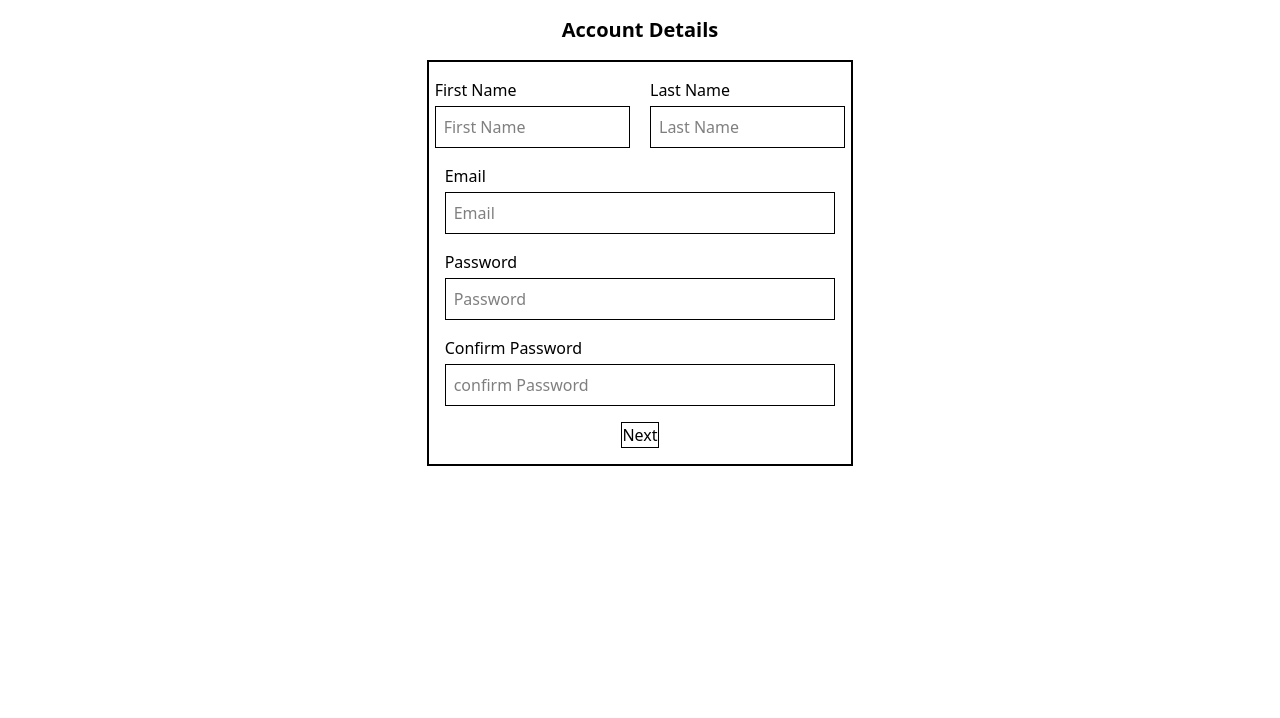
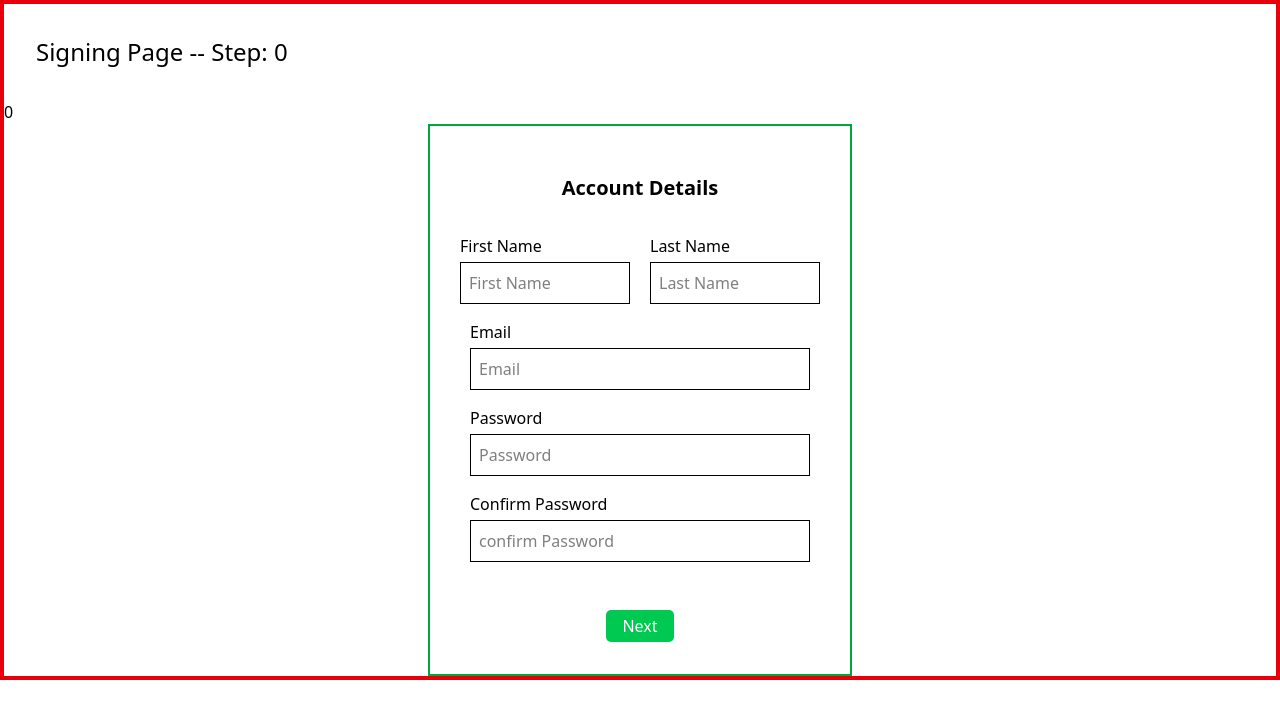
Before and after one commit to Ajmat-Ali/AJX-Creator-Panel, a React (Vite) app: page /signin in a window 1280 px wide. Shown: the top 718 px of the page. Built offline with nearby package versions, Linux system fonts and the light colour scheme.

Commit message:
Feat: Improve multistep form component and implement Data driven UI

```diff
--- a/src/components/steps/Step1Account.jsx
+++ b/src/components/steps/Step1Account.jsx
@@ -1,8 +1,10 @@
 export default function Step1Account() {
   return (
-    <div className="space-y-4 mt-4 flex flex-col items-center">
-      <h2 className="text-xl font-semibold">Account Details</h2>
-      <form className="w-4/12 border-2 border-black p-4">
+    <div className=" mt-4">
+      <h2 className="text-xl text-center font-semibold mb-4">
+        Account Details
+      </h2>
+      <form className="p-4">
         <div className="flex justify-center gap-5 mb-4">
           <div className="flex flex-col gap-1 w-6/12">
             <label htmlFor="firstName">First Name</label>
@@ -51,9 +53,6 @@ export default function Step1Account() {
             className=" border p-2"
           />
         </div>
-        <div className="flex justify-center w-10/12  mt-4 m-auto">
-          <button className="border">Next</button>
-        </div>
       </form>
     </div>
   );
--- a/src/components/steps/Step2Profile.jsx
+++ b/src/components/steps/Step2Profile.jsx
@@ -1,8 +1,8 @@
 function Step2Profile() {
   return (
-    <div className="space-y-4 mt-4 flex flex-col items-center">
-      <h2 className="text-xl font-semibold">Profile Details</h2>
-      <form className="w-4/12 border-2 border-black p-4">
+    <div className="mt-4">
+      <h2 className="text-xl text-center font-semibold">Profile Details</h2>
+      <form className="p-4">
         <div className="flex justify-center gap-5 mb-4">
           <div className="flex flex-col gap-1 w-6/12">
             <label htmlFor="userName">User Name</label>
@@ -37,10 +37,6 @@ function Step2Profile() {
             className="border rounded-4xl w-3/12"
           />
         </div>
-        <div className="flex justify-center gap-4 w-10/12  mt-4 m-auto">
-          <button className="border">Back</button>
-          <button className="border">Next</button>
-        </div>
       </form>
     </div>
   );
--- a/src/components/steps/Step3Preference.jsx
+++ b/src/components/steps/Step3Preference.jsx
@@ -1,8 +1,8 @@
 function Step3Preference() {
   return (
-    <div className="space-y-4 mt-4 flex flex-col items-center">
-      <h2 className="text-xl font-semibold">Preference Details</h2>
-      <form className="w-4/12 border-2 border-black p-4">
+    <div className="mt-4">
+      <h2 className="text-xl text-center font-semibold">Preference Details</h2>
+      <form className="p-4">
         <div className="flex justify-center gap-5 mb-4">
           <div className="flex flex-col gap-1 w-6/12">
             <label htmlFor="userName">Content Goal</label>
@@ -36,10 +36,6 @@ function Step3Preference() {
             <option value="more">more</option>
           </select>
         </div>
-        <div className="flex justify-center gap-4 w-10/12  mt-4 m-auto">
-          <button className="border">Back</button>
-          <button className="border">Next</button>
-        </div>
       </form>
     </div>
   );
--- a/src/pages/Signin.jsx
+++ b/src/pages/Signin.jsx
@@ -1,14 +1,110 @@
-import { useState } from "react";
-import { Outlet } from "react-router";
+import { useReducer, useState } from "react";
+import Step1Account from "../components/steps/Step1Account";
+import Step2Profile from "../components/steps/Step2Profile";
+import Step3Preference from "../components/steps/Step3Preference";
+import Review from "../components/steps/Review";
+
+const initialValue = {
+  currentStep: 0,
+  account: {
+    firstName: "",
+    lastName: "",
+    email: "",
+    password: "",
+    confirmPassword: "",
+  },
+  profile: {
+    userName: "",
+    phoneNumber: "",
+    bio: "",
+    avatar: "",
+  },
+  preference: {
+    contentGoal: "",
+    experience: "beginner",
+    weeklyPostingGoal: "1",
+  },
+};
+
+const reducer = (state, { type, data }) => {
+  switch (type) {
+    case "BACK": {
+      return { ...state, currentStep: data - 1 };
+    }
+    case "NEXT": {
+      return { ...state, currentStep: data + 1 };
+    }
+    case "ACCOUNT": {
+      return { ...state, ...state.account };
+    }
+    case "PROFILE": {
+      return { ...state, ...state.profile };
+    }
+    case "PREFERENCE": {
+      return { ...state, ...state.preference };
+    }
+    default: {
+      throw Error("Unknown action: " + type);
+    }
+  }
+};
+
 function Signin() {
-  const [formData, setFormData] = useState({
-    account: {},
-    profile: {},
-    preference: {},
-  });
+  const [formData, dispatch] = useReducer(reducer, initialValue);
+
+  const [step, setStep] = useState(0);
+  const formSteps = [
+    { name: "Step1Account", component: Step1Account },
+    { name: "Step2Profile", component: Step2Profile },
+    { name: "Step3Preference", component: Step3Preference },
+    { name: "Review", component: Review },
+  ];
+
+  const handleStep = (text) => {
+    if (text === "BACK") {
+      setStep((pre) => pre - 1);
+    } else {
+      setStep((pre) => pre + 1);
+    }
+    dispatch({
+      type: text,
+      data: step,
+    });
+  };
+
+  const ActiveStep = formSteps[step].component;
   return (
-    <div>
-      <Outlet />
+    <div className=" border-4 border-red-600 ">
+      <h1 className="text-2xl m-8">Signing Page -- Step: {step}</h1>
+      <h2>{formData.currentStep}</h2>
+      <div className="border-2 border-green-600 w-4/12 m-auto flex flex-col justify-between py-8 px-6">
+        <ActiveStep />
+        <div className="flex justify-center gap-7 mt-4">
+          <button
+            className={`cursor-pointer px-4 py-1 rounded-[5px] bg-blue-600 text-white ${
+              step === 0 ? "hidden" : "block"
+            }`}
+            onClick={() => handleStep("BACK")}
+          >
+            Back
+          </button>
+          <button
+            className={`cursor-pointer px-4 py-1 rounded-[5px] bg-green-500 text-white ${
+              step >= formSteps.length - 1 ? "hidden" : "block"
+            }`}
+            onClick={() => handleStep("NEXT")}
+          >
+            Next
+          </button>
+          <button
+            className={`cursor-pointer px-4 py-1 rounded-[5px] bg-red-600 text-white ${
+              step === formSteps.length - 1 ? "block" : "hidden"
+            }`}
+          >
+            Submit
+          </button>
+        </div>
+      </div>
     </div>
   );
 }
--- a/src/route/AllRoutes.jsx
+++ b/src/route/AllRoutes.jsx
@@ -29,10 +29,10 @@ function AllRoutes() {
       <Route path="/login" element={<Login />} />
 
       <Route path="signin" element={<Signin />}>
-        <Route index element={<Step1Account />} />
+        {/* <Route index element={<Step1Account />} />
         <Route path="step2Profile" element={<Step2Profile />} />
         <Route path="step3Preference" element={<Step3Preference />} />
-        <Route path="reviewFormDetails" element={<Review />} />
+        <Route path="reviewFormDetails" element={<Review />} /> */}
       </Route>
 
       <Route path="dashboard" element={<DashboardLayout />}>
```
